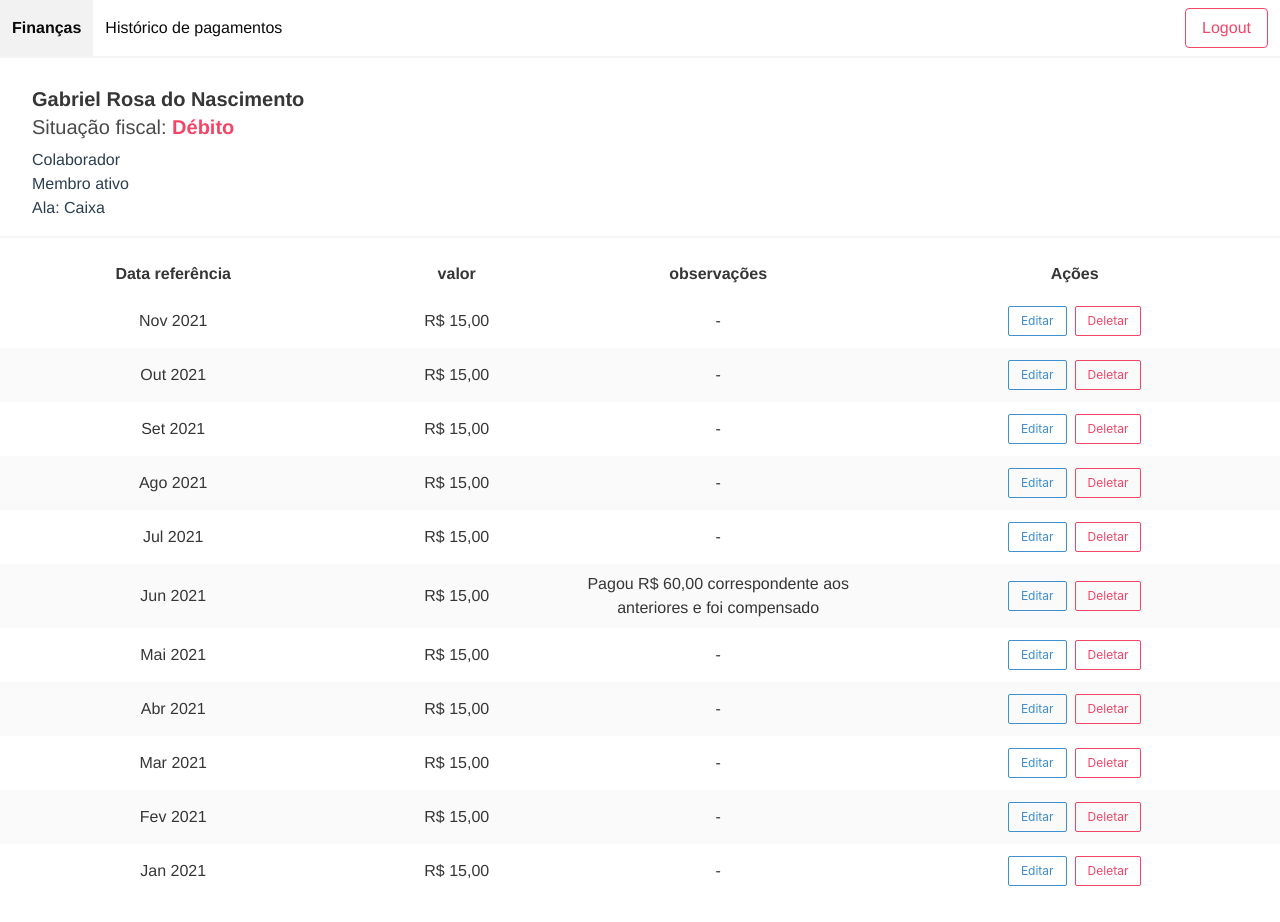
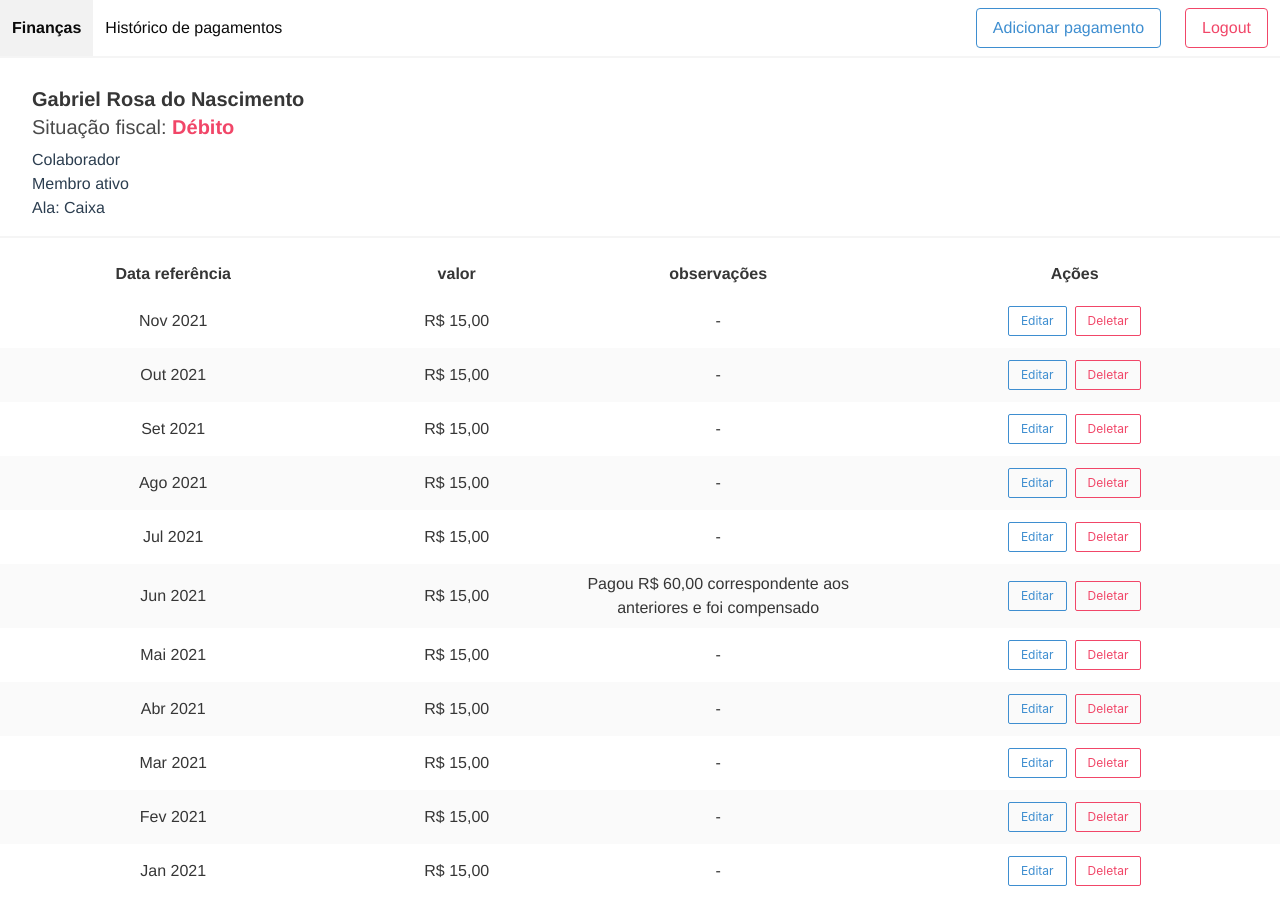
Before and after one commit to beatrizvilalta/MbaWeb, a Vue app: page /userDetail/1 in a window 1280 px wide. Built offline with nearby package versions, Linux system fonts and the light colour scheme.

Commit message:
Add initial structure and route for edit and add payment

```diff
--- a/src/components/Navbar.vue
+++ b/src/components/Navbar.vue
@@ -5,7 +5,7 @@
                 <h2 id="name"> Finanças </h2>
             </a>
 
-            <a class="navbar-burger"  @click="toggleBurgerMenu">
+            <a class="navbar-burger" @click="toggleBurgerMenu">
             <span></span>
             <span></span>
             <span></span>
@@ -20,6 +20,11 @@
             </div>
 
             <div class="navbar-end">
+                <div class="navbar-item" v-bind:class="adminAddPaymentClass">
+                    <a class="button is-info is-outlined" @click="addPaymentAction">
+                        Adicionar pagamento
+                    </a>
+                </div>
                 <div class="navbar-item">
                     <a class="button is-danger is-outlined" @click="logout">
                         Logout
@@ -33,11 +38,16 @@
 <script>
 
 export default {
+    props: {
+        addPayment: Boolean,
+        userId: Number
+    },
     Data() {
         return {
 
         }
     },
+    created () {},
     methods: {
         toggleBurgerMenu() {
             document
@@ -45,10 +55,23 @@ export default {
             .classList
             .toggle('is-active')
         },
+        addPaymentAction() {
+            if (this.userId != null) {
+                this.$router.push({ name: 'PaymentForm', params: { userId: this.userId }});
+            }
+        },
         logout() {
             this.$router.push({ name: 'Login'} );
+      }
+    },
+    computed: {
+        adminAddPaymentClass: function() {
+            return this.addPayment?
+            ''
+            :
+            'is-hidden'
         }
-  }
+    }
 }
 </script>
 
--- a/src/router/index.js
+++ b/src/router/index.js
@@ -3,6 +3,7 @@ import VueRouter from 'vue-router'
 import Login from '../views/Login.vue'
 import UserList from '../views/UserList'
 import UserDetail from '../views/UserDetail'
+import PaymentForm from '../views/PaymentForm'
 
 
 Vue.use(VueRouter)
@@ -22,6 +23,12 @@ const routes = [
     path: '/userDetail/:id',
     name: 'UserDetail',
     component: UserDetail
+  },
+  {
+    path: '/paymentForm/:userId',
+    name: 'PaymentForm',
+    component: PaymentForm,
+    props: true
   }
 ]
 
--- /dev/null
+++ b/src/views/PaymentForm.vue
@@ -0,0 +1,28 @@
+<template>
+    <h1>This is {{title}}</h1>
+</template>
+
+<script>
+export default {
+    props: {
+        paymentId: Number
+    },
+    created () {
+        this.setupView()
+    },
+    data() {
+        return {
+            title: ""
+        };
+    },
+    methods: {
+        setupView() {
+            if (this.paymentId == null) {
+                this.title = "Add payment for user " + this.$route.params.userId
+            } else {
+                this.title = "Edit payment for user " + this.$route.params.userId
+            }
+        }
+    }
+}
+</script>
--- a/src/views/UserDetail.vue
+++ b/src/views/UserDetail.vue
@@ -1,6 +1,6 @@
 <template>
     <div>
-        <Navbar />
+        <Navbar :addPayment="isAdmin" :userId="user.id" />
 
         <div class="mt-4 ml-4 has-text-left">
             <p class="title is-size-5"> {{ user.name }}</p>
@@ -32,7 +32,7 @@
                         <td class="is-vcentered">{{ payment.value }}</td>
                         <td class="is-vcentered width-limit"> {{ payment.observation }} </td>
                         <td class="is-vcentered" v-bind:class="adminVisibility">
-                            <button class="button is-small is-outlined is-info m-1"> Editar </button>
+                            <button class="button is-small is-outlined is-info m-1" @click="editDidPress(payment)"> Editar </button>
                             <button class="button is-small is-outlined is-danger m-1" @click="deleteDidPress(payment)"> Deletar </button>
                         </td>
                     </tr>
@@ -68,7 +68,7 @@ export default {
     data() {
         return {
             user: {},
-            is_admin: true,
+            isAdmin: true,
             showDialog: false,
             selectedPayment: {},
             paymentList: []
@@ -76,7 +76,7 @@ export default {
     },
     computed: {
         adminVisibility: function() {
-            return this.is_admin ?
+            return this.isAdmin ?
             ''
             :
             'is-hidden'
@@ -154,6 +154,9 @@ export default {
             console.log("Deletou o ")
             console.log(this.selectedPayment)
         },
+        editDidPress(payment) {
+            this.$router.push({ name: 'PaymentForm', params: { userId: this.user.id, paymentId: payment.id }});
+        },
         deleteDidPress(payment) {
             this.selectedPayment = payment
             this.showDialog = true
```
Also changed, not shown: src/components/SituationTag.vue (line endings or trailing spaces).
